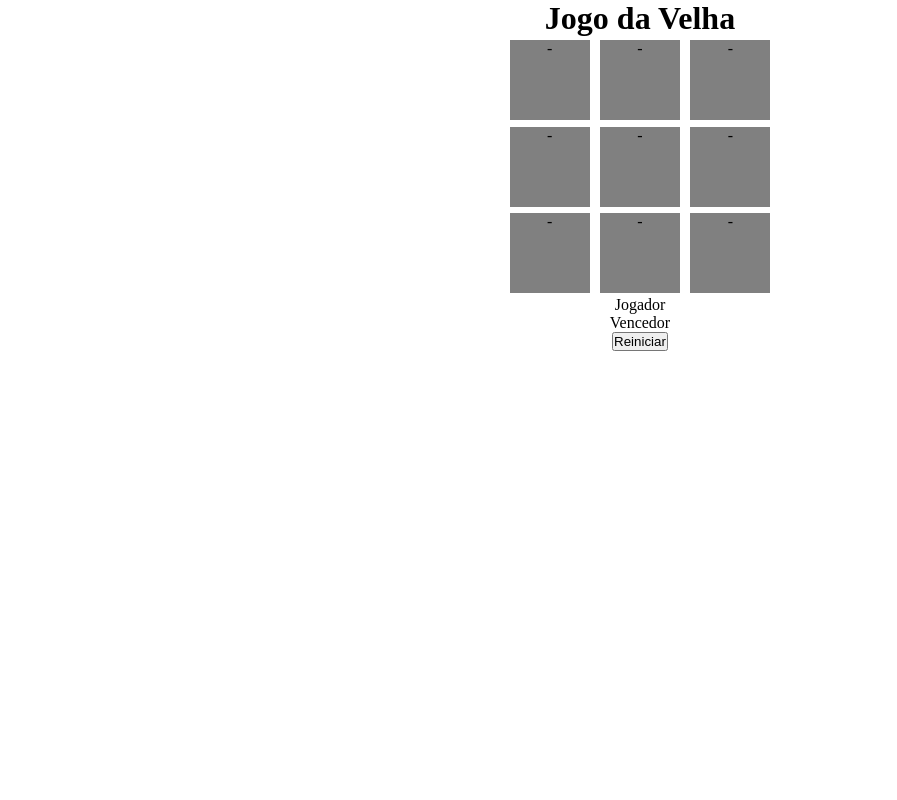
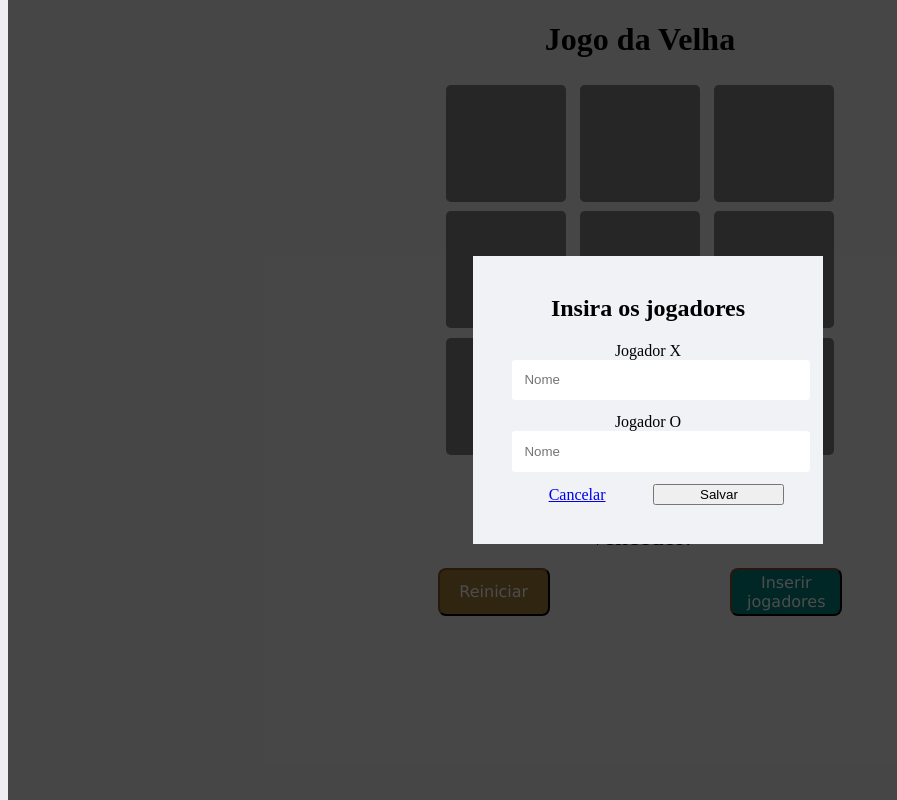
Before and after one commit to jeanwilk/dio-desafio-jogo-da-velha, a plain HTML site: page index.html in a window 1280 px wide. Shown: the whole page, without its empty margins (0-897 px from the left). Drawn offline with Linux system fonts and the light colour scheme.

Commit message:
Atualização geral

```diff
--- a/index.html
+++ b/index.html
@@ -8,34 +8,93 @@
     <link rel="stylesheet" href="style.css">
 </head>
 <header>
+    <div class="modal-overlay">
+        <div class="modal">
+            <div id="form">
+                <h2>Insira os jogadores</h2>
+                <form action="" onsubmit="Form.submit(event)">
+                    <div class="input-group">
+                        <label
+                            class="sr-only"
+                            for="jogador-x">Jogador X</label>
+                        <input
+                            type="text"
+                            id="jogador-x"
+                            name="jogador-x"
+                            placeholder="Nome"
+                        />
+                    </div>
+
+                    <div class="input-group">
+                        <label
+                            class="sr-only"
+                            for="jogador-o">Jogador O</label>
+                        <input
+                            type="text"
+                            id="jogador-o"
+                            name="jogador-o"
+                            placeholder="Nome"
+                        />
+                    </div>
+
+                    <div class="input-group actions">
+                        <a
+                        onclick="Modal.close()"
+                        href="#"
+                        class="button cancel">Cancelar</a>
+                        <button>Salvar</button>
+                    </div>
+                </form>
+            </div>
+        </div>
+    </div>
+</header>
+
+<body>
+    <!--Título-->
     <h1>Jogo da Velha</h1>
-</header>
-<body>
-    <div id="linha1">
-        <div id="d1">-</div>
-        <div id="d2">-</div>
-        <div id="d3">-</div>
-    </div>
-    <div id="linha2">
-        <div id="d4">-</div>
-        <div id="d5">-</div>
-        <div id="d6">-</div>
-    </div>
-    <div id="linha3">
-        <div id="d7">-</div>
-        <div id="d8">-</div>
-        <div id="d9">-</div>
+
+    <!--Quadrados-->
+    <div>
+        <div id="1" class="quadrado" onclick="escolherQuadrado(this.id)">-</div>
+        <div id="2" class="quadrado" onclick="escolherQuadrado(this.id)">-</div>
+        <div id="3" class="quadrado" onclick="escolherQuadrado(this.id)">-</div>
     </div>
     <div>
-        <label>Jogador</label>
+        <div id="4" class="quadrado" onclick="escolherQuadrado(this.id)">-</div>
+        <div id="5" class="quadrado" onclick="escolherQuadrado(this.id)">-</div>
+        <div id="6" class="quadrado" onclick="escolherQuadrado(this.id)">-</div>
+    </div>
+    <div>
+        <div id="7" class="quadrado" onclick="escolherQuadrado(this.id)">-</div>
+        <div id="8" class="quadrado" onclick="escolherQuadrado(this.id)">-</div>
+        <div id="9" class="quadrado" onclick="escolherQuadrado(this.id)">-</div>
+    </div>
+
+    <!--Jogador-->
+    <div class="jogador">
+        <label>Jogador:</label>
         <label id="jogador-selecionado"></label>
     </div>
-    <div>
-        <label>Vencedor</label>
+
+    <!--vencedor-->
+    <div class="vencedor">
+        <label>Vencedor:</label>
         <label id="vencedor-selecionado"></label>
     </div>
-    <div>
-        <button>Reiniciar</button>
+
+    <!--Botões-->
+    <div class="botoes">
+        <!--Botão reiniciar-->
+        <div>
+            <button id="reiniciar" onclick="reiniciar()">Reiniciar</button>
+        </div>
+
+        <div>
+            <!--Botão inserir jogadores-->
+            <button id="abrir-modal" onclick="Modal.open()  ">Inserir jogadores</button>
+        </div>
     </div>
 </body>
+<script src="./velha.js"></script>
 </html>
--- a/style.css
+++ b/style.css
@@ -1,16 +1,136 @@
-* {
-    margin: 0;
-    padding: 0;
+/* Modal ========================================================= */
+.modal-overlay {
+    width: 100%;
+    height: 100%;
+
+    background-color: rgba(0, 0, 0, 0.7);
+
+    position: fixed;
+    top: 0;
+
+    display: flex;
+    align-items: center;
+    justify-content: center;
+
+    opacity: 1;
+    visibility: visible;
+
+    z-index: 999;
 }
 
-body, h1 {
-    text-align: center;
+.modal-overlay.active {
+    opacity: 0;
+    visibility: hidden;
 }
 
-#d1, #d2, #d3, #d4, #d5, #d6, #d7, #d8, #d9 {
+.modal {
+    background: #f0f2f5;
+    padding: 2.4rem;
+    position: relative;
+    z-index: 1;
+}
+
+/* Form ========================================================= */
+#form {
+    max-width: 500px;
+}
+
+#form h2 {
+    margin-top: 0;
+}
+
+input {
+    border: none;
+    border-radius: 0.2rem;
+    padding: 0.8rem;
+    width: 100%;
+}
+
+.input-group {
+    margin-top: 0.8rem;
+}
+
+.input-group .help {
+    opacity: 0.4;
+}
+
+.input-group.actions {
+    display: flex;
+    justify-content: space-between;
+    align-items: center;
+}
+
+.input-group.actions .button,
+.input-group.actions button {
+    width: 48%;
+}
+
+/* Estilizar o body */
+body {
+    text-align: center;
+    background: rgb(238, 237, 240);
+}
+
+/* Estilizar os quadrados */
+.quadrado {
+    text-align: center;
     display: inline-block;
-    margin: 0.2rem;
-    width: 5rem;
-    height: 5rem;
+    margin: 0.3rem;
+    width: 2.5rem;
+    padding: 2.5rem;
     background: gray;
+    color: gray;
+    font-size: 2rem;
+    cursor: pointer;
+    border-radius: 0.3rem;
 }
+
+/* Estilizar o jogador e o vencedor */
+.jogador, .vencedor {
+    margin-top: 1rem;
+    font-size: 1.6rem;
+}
+
+/* Estilizar os botões */
+.botoes {
+    display: flex;
+    justify-content: space-between;
+    margin: 0 23% 0;
+}
+
+/* Estilizar o botão reiniciar */
+#reiniciar {
+    margin-top: 1rem;
+    width: 7rem;
+    height: 3rem;
+    background: rgb(160, 124, 57);
+    color: white;
+    font-size: 1rem;
+    font-family: Verdana, Geneva, Tahoma, sans-serif;
+    cursor: pointer;
+    border-radius: 0.5rem;
+    border-color: rgb(49, 29, 14);
+}
+
+/* Estilizar o botão inserir jogadores */
+#abrir-modal {
+    margin-top: 1rem;
+    width: 7rem;
+    height: 3rem;
+    background: teal;
+    color: white;
+    font-size: 1rem;
+    font-family: Verdana, Geneva, Tahoma, sans-serif;
+    cursor: pointer;
+    border-radius: 0.5rem;
+    border-color: rgb(49, 29, 14);
+
+}
+
+/* Responsive ========================================================= */
+@media (min-width: 800px) {
+    .botoes {
+        display: flex;
+        justify-content: space-between;
+        margin: 0 34% 0;
+    }
--- /dev/null
+++ b/velha.js
@@ -0,0 +1,164 @@
+// Adicionar ou remover a classe 'active' na classe 'modal-overlay'
+const Modal = {
+    open() {
+        // Abrir modal
+        // Adicionar a class active ao modal
+        document
+            .querySelector('.modal-overlay')
+            .classList
+            .remove('active')
+    },
+    close() {
+        // Fechar modal
+        // Remover a class active do modal
+        document
+            .querySelector('.modal-overlay')
+            .classList
+            .add('active')
+    }
+}
+
+const Form = {
+
+    submit(event) {
+        Modal.close()
+
+    }
+}
+
+// Jogo da Velha
+var jogador, vencedor = null;
+var jogadorSelecionado = document.getElementById('jogador-selecionado');
+var vencedorSelecionado = document.getElementById('vencedor-selecionado');
+
+mudarJogador('X');
+
+// Função para escolher quadrado
+function escolherQuadrado(id) {
+    if (vencedor !== null) {
+        return;
+    }
+
+    var quadrado = document.getElementById(id);
+    if (quadrado.innerHTML !== '-') {
+        return;
+    }
+
+    quadrado.innerHTML = jogador;
+    quadrado.style.color = '#000';
+
+    if (jogador === 'X') {
+        jogador = 'O';
+    } else {
+        jogador = 'X';
+    }
+
+    mudarJogador(jogador);
+    checaVencedor();
+}
+
+// Função para mudar jogador
+function mudarJogador(valor) {
+    jogador = valor;
+    jogadorSelecionado.innerHTML = jogador;
+}
+
+// Função para checar o vencedor
+function checaVencedor(){
+    var quadrado1 = document.getElementById(1);
+    var quadrado2 = document.getElementById(2);
+    var quadrado3 = document.getElementById(3);
+    var quadrado4 = document.getElementById(4);
+    var quadrado5 = document.getElementById(5);
+    var quadrado6 = document.getElementById(6);
+    var quadrado7 = document.getElementById(7);
+    var quadrado8 = document.getElementById(8);
+    var quadrado9 = document.getElementById(9);
+
+    if (checaSequencia(quadrado1, quadrado2, quadrado3)) {
+        mudaCorQuadrado(quadrado1, quadrado2, quadrado3);
+        mudarVencedor(quadrado1);
+        return;
+    }
+
+    if (checaSequencia(quadrado4, quadrado5, quadrado6)) {
+        mudaCorQuadrado(quadrado4, quadrado5, quadrado6);
+        mudarVencedor(quadrado4);
+        return;
+    }
+
+    if (checaSequencia(quadrado7, quadrado8, quadrado9)) {
+        mudaCorQuadrado(quadrado7, quadrado8, quadrado9);
+        mudarVencedor(quadrado7);
+        return;
+    }
+
+    if (checaSequencia(quadrado1, quadrado4, quadrado7)) {
+        mudaCorQuadrado(quadrado1, quadrado4, quadrado7);
+        mudarVencedor(quadrado1);
+        return;
+    }
+
+    if (checaSequencia(quadrado2, quadrado5, quadrado8)) {
+        mudaCorQuadrado(quadrado2, quadrado5, quadrado8);
+        mudarVencedor(quadrado2);
+        return;
+    }
+
+    if (checaSequencia(quadrado3, quadrado6, quadrado9)) {
+        mudaCorQuadrado(quadrado3, quadrado6, quadrado9);
+        mudarVencedor(quadrado3);
+        return;
+    }
+
+    if (checaSequencia(quadrado1, quadrado5, quadrado9)) {
+        mudaCorQuadrado(quadrado1, quadrado5, quadrado9);
+        mudarVencedor(quadrado1);
+        return;
+    }
+
+    if (checaSequencia(quadrado3, quadrado5, quadrado7)) {
+        mudaCorQuadrado(quadrado3, quadrado5, quadrado7);
+        mudarVencedor(quadrado3);
+    }
+}
+
+// Função para mudar vencedor
+function mudarVencedor(quadrado) {
+    vencedor = quadrado.innerHTML;
+    vencedorSelecionado.innerHTML = vencedor;
+}
+
+// Função para estilizar quadrados
+function mudaCorQuadrado(quadrado1, quadrado2, quadrado3) {
+    quadrado1.style.background = '#0f0';
+    quadrado2.style.background = '#0f0';
+    quadrado3.style.background = '#0f0';
+}
+
+// Função para checar sequência
+function checaSequencia(quadrado1, quadrado2, quadrado3) {
+    var eigual = false;
+
+    if (quadrado1.innerHTML !== '-' && quadrado1.innerHTML === quadrado2.innerHTML && quadrado2.innerHTML === quadrado3.innerHTML) {
+        eigual = true;
+    }
+
+    return eigual;
+}
+
+// Função para reiniciar
+function reiniciar()
+{
+    vencedor = null;
+    vencedorSelecionado.innerHTML = '';
+
+    for (var i = 1; i <= 9; i++) {
+        var quadrado = document.getElementById(i);
+        quadrado.style.background = '';
+        quadrado.style.color = '';
+        quadrado.innerHTML = '-';
+    }
+
+    mudarJogador('X');
+}
```
